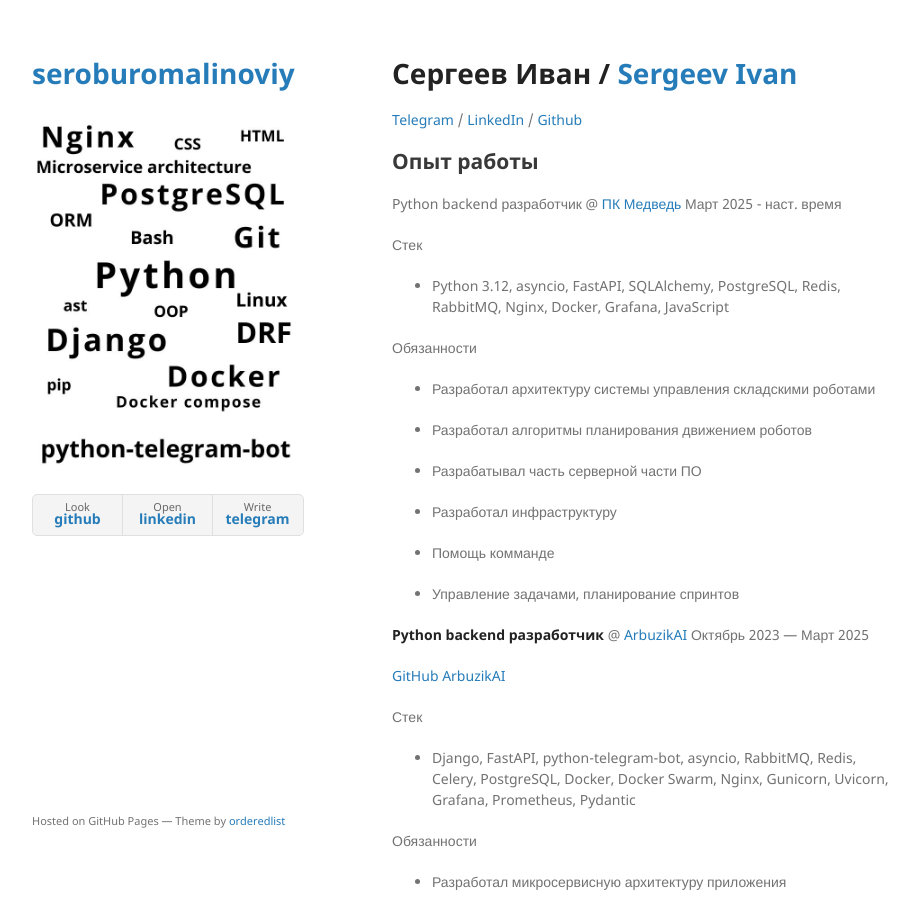
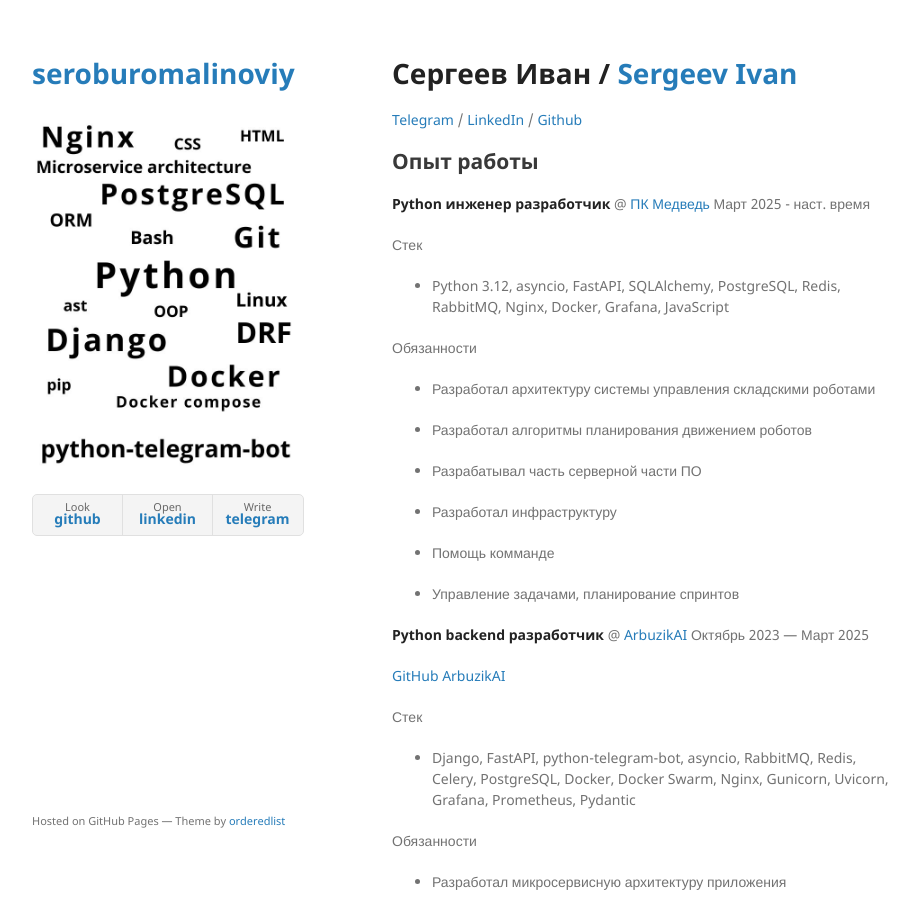
Before and after one commit to seroburomalinoviy/seroburomalinoviy.github.io, a Jekyll site: the page built from index.md, in a window 1280 px wide and 900 px high. Shown: the whole window, without its empty margins (178-1097 px from the left). Built offline with Jekyll 4.4.1, drawn with Linux system fonts in a browser that asks for light colours; the repository's description, which GitHub fills in, is left out; our own code applies the rules of GitHub Pages for plain Markdown files.

Commit message:
upd expirience

```diff
--- a/index.md
+++ b/index.md
@@ -10,7 +10,7 @@
 
 ## Опыт работы
 
-Python backend разработчик @ [ПК Медведь](https://medved1.ru) Март 2025 - наст. время
+**Python инженер разработчик** @ [ПК Медведь](https://medved1.ru) Март 2025 - наст. время
 
 Стек
 
```
Also changed, not shown: resume_en.md (+1 -1 lines).
